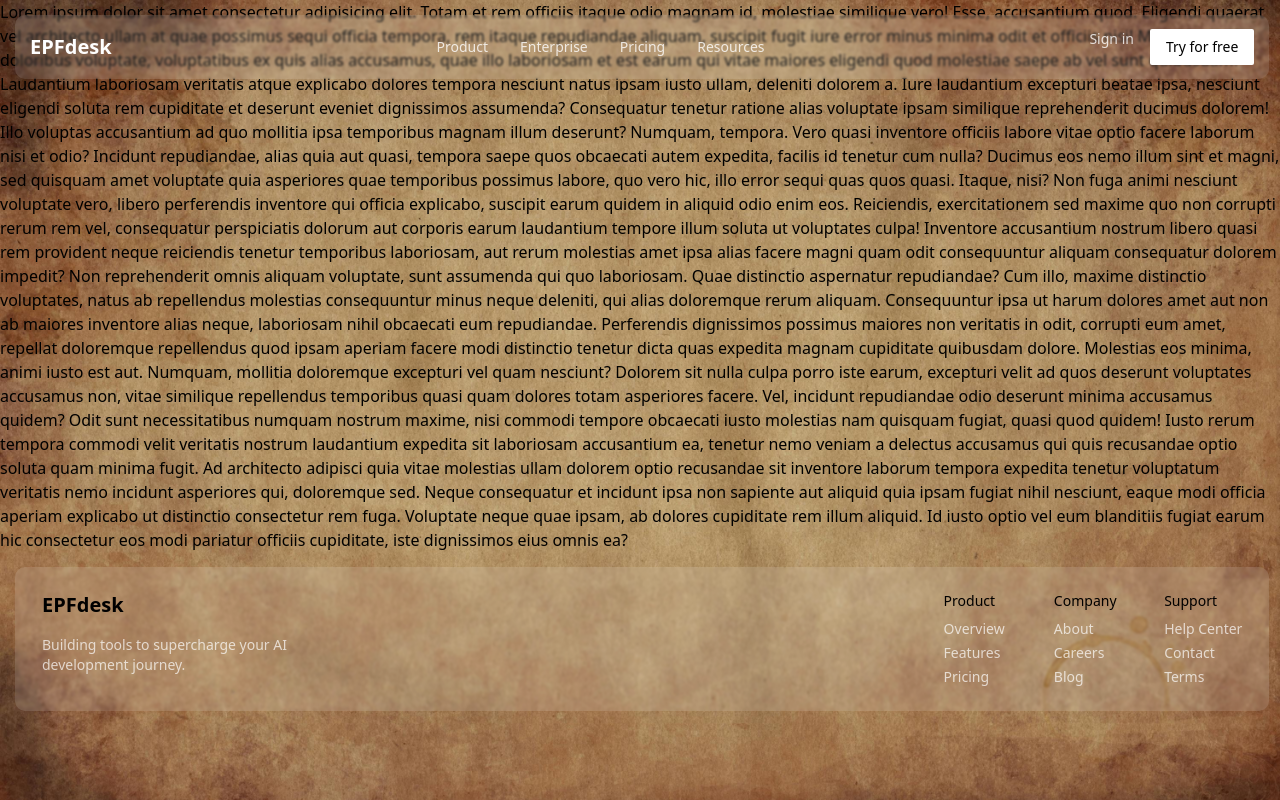
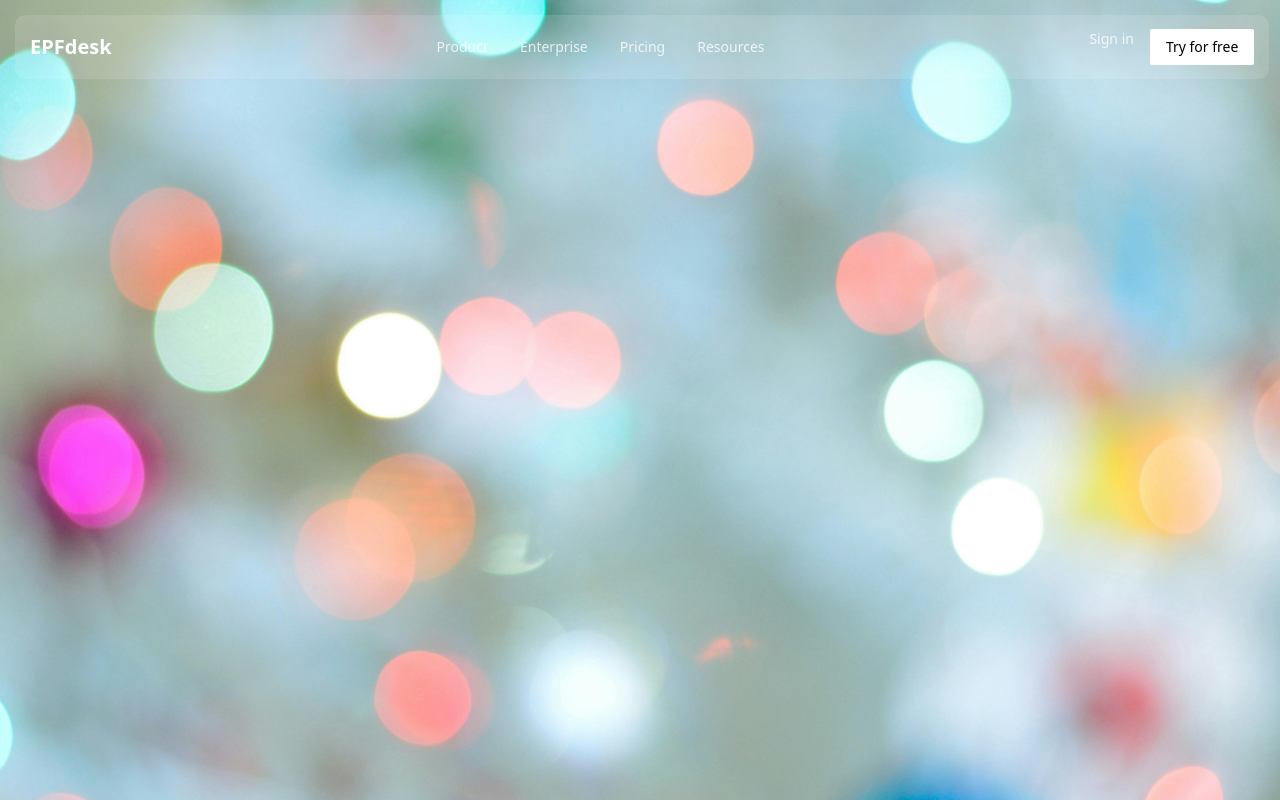
Before and after one commit to greatby/EPFdesk_V2, a React (Vite) app: page / in a window 1280 px wide. Built offline with nearby package versions, Linux system fonts and the light colour scheme.

Commit message:
Added image

```diff
--- a/src/App.jsx
+++ b/src/App.jsx
@@ -6,7 +6,7 @@ function App() {
   return (
     <>
     <Navbar />
-    <div>
+    {/* <div>
        Lorem ipsum dolor sit amet consectetur adipisicing elit. Totam et rem
       officiis itaque odio magnam id, molestiae similique vero! Esse,
       accusantium quod. Eligendi quaerat vel architecto ullam at quae possimus
@@ -59,8 +59,8 @@ function App() {
       ab dolores cupiditate rem illum aliquid. Id iusto optio vel eum blanditiis
       fugiat earum hic consectetur eos modi pariatur officiis cupiditate, iste
       dignissimos eius omnis ea?
-    </div>
-    <Footer />
+    </div> */}
+    {/* <Footer /> */}
     </>
   );
 }
--- a/src/index.css
+++ b/src/index.css
@@ -3,7 +3,7 @@
 @tailwind utilities;
 
 body{
-    background-image: url('/images/pexels-photo-235985.jpeg');
+    background-image: url('/images/pexels-photo-255379.jpeg');
   background-repeat: no-repeat;
   background-size: cover;
   background-position: center;
```
Also changed, not shown: public/images/pexels-photo-255379.jpeg (added).
